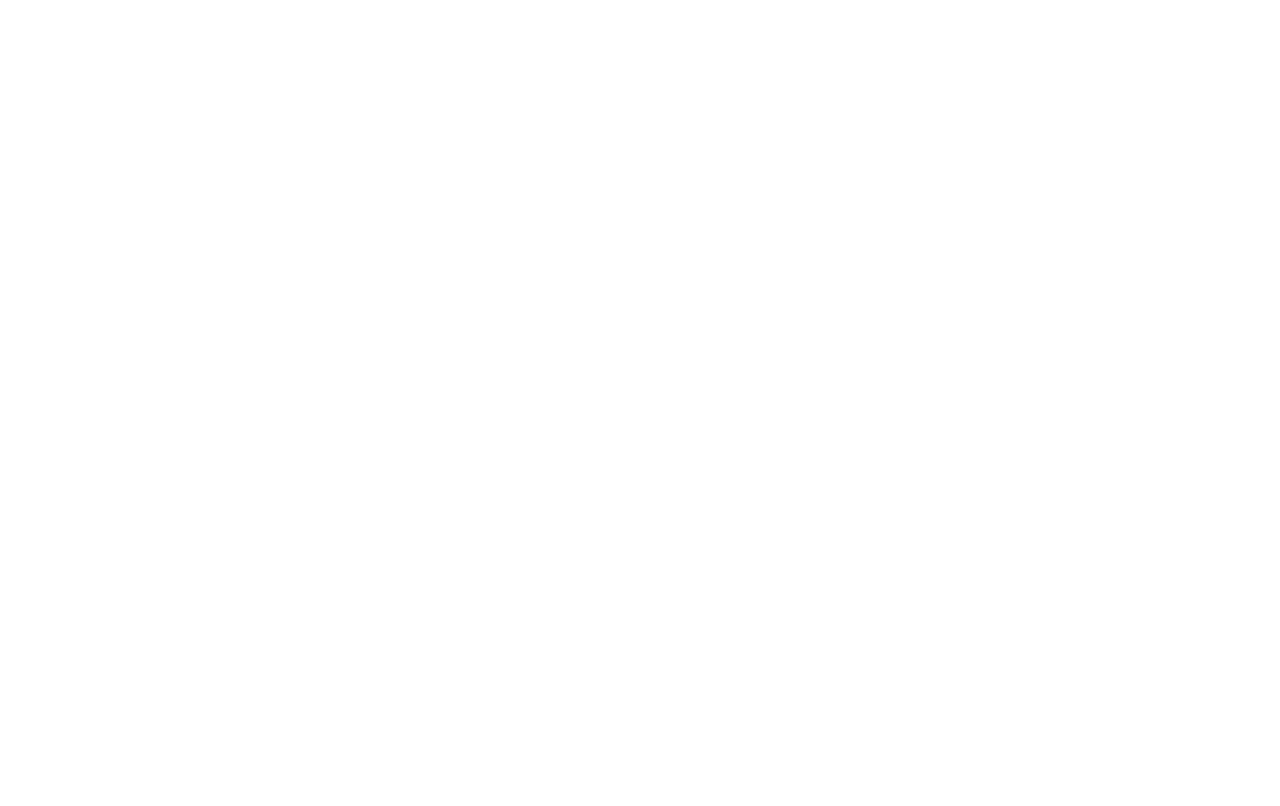
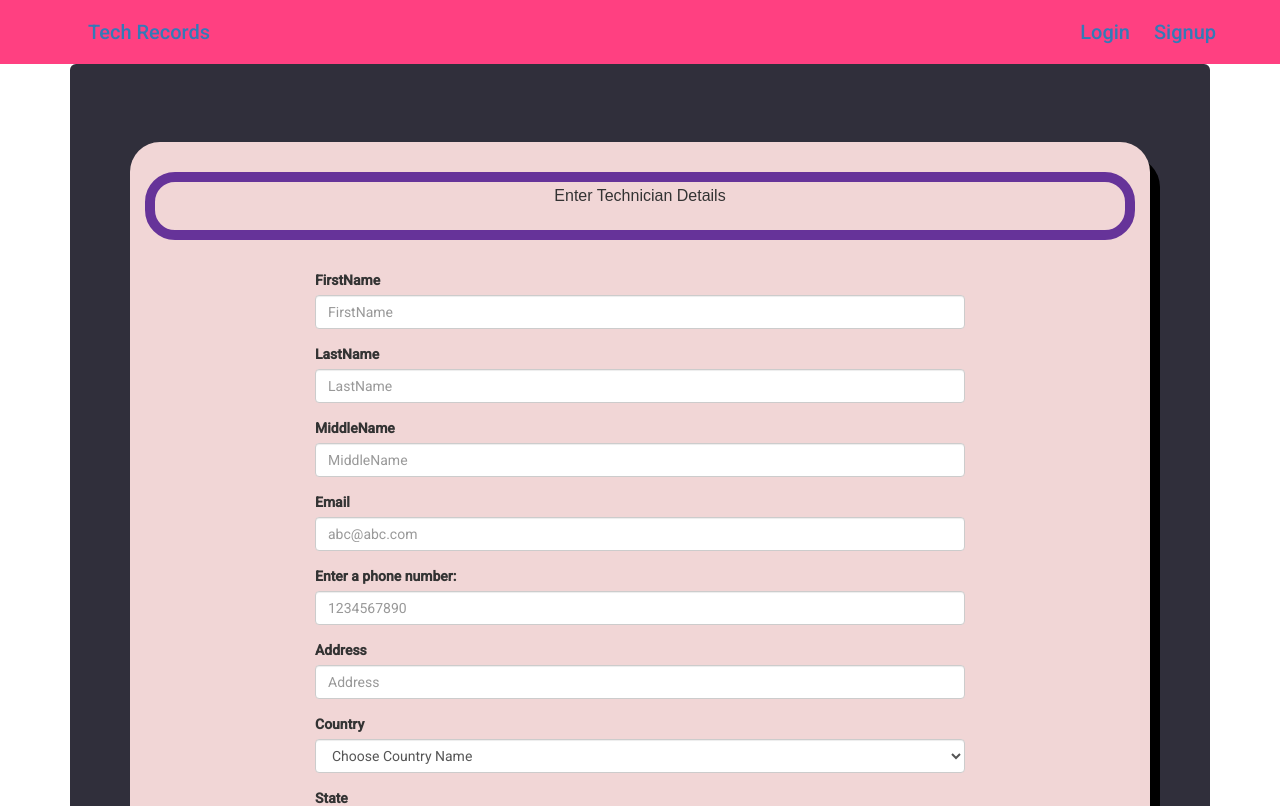
Before and after one commit to Akash-2204/VitaSoft, an Angular app: page / in a window 1280 px wide. Shown: the top 806 px of the page. Built offline with nearby package versions, Linux system fonts and the light colour scheme.

Commit message:
final commit

```diff
--- a/angular.json
+++ b/angular.json
@@ -31,6 +31,7 @@
               "src/assets"
             ],
             "styles": [
+              "./node_modules/@angular/material/prebuilt-themes/indigo-pink.css",
               "src/styles.css"
             ],
             "scripts": []
@@ -94,6 +95,7 @@
               "src/assets"
             ],
             "styles": [
+              "./node_modules/@angular/material/prebuilt-themes/indigo-pink.css",
               "src/styles.css"
             ],
             "scripts": []
--- a/package.json
+++ b/package.json
@@ -12,10 +12,12 @@
   "private": true,
   "dependencies": {
     "@angular/animations": "~11.2.8",
+    "@angular/cdk": "^11.2.13",
     "@angular/common": "~11.2.8",
     "@angular/compiler": "~11.2.8",
     "@angular/core": "~11.2.8",
     "@angular/forms": "~11.2.8",
+    "@angular/material": "^11.2.13",
     "@angular/platform-browser": "~11.2.8",
     "@angular/platform-browser-dynamic": "~11.2.8",
     "@angular/router": "~11.2.8",
--- a/src/app/app.component.html
+++ b/src/app/app.component.html
@@ -1,4 +1,6 @@
 <app-navigation></app-navigation>
+
 <div class="container">
+
     <router-outlet></router-outlet>
 </div>
--- a/src/app/app.module.ts
+++ b/src/app/app.module.ts
@@ -1,6 +1,6 @@
 import { NgModule } from '@angular/core';
 import { BrowserModule } from '@angular/platform-browser';
-import { FormsModule, FormGroup} from '@angular/forms';
+import { FormsModule} from '@angular/forms';
 import { ReactiveFormsModule } from "@angular/forms";
 import { AppRoutingModule } from './app-routing.module';
 import { AppComponent,  } from './app.component';
@@ -45,7 +45,6 @@ import { MatRippleModule } from '@angular/material/core';
     ReactiveFormsModule,
     HttpClientModule,
     MatRippleModule,
-    FormGroup
 
   ],
   entryComponents: [
--- a/src/app/components/login/login.component.ts
+++ b/src/app/components/login/login.component.ts
@@ -1,6 +1,5 @@
 import { Component, NgModule, OnInit } from "@angular/core";
 import { FormControl, FormGroup, Validators } from "@angular/forms";
-import { MatFormFieldModule } from '@angular/material/form-field';
 import { AuthService } from "src/app/services/auth.service";
 
 
@@ -15,11 +14,11 @@ export class LoginComponent implements OnInit {
 
 
 
-  constructor(private authService: AuthService, private FormGroup: FormGroup) {
+  constructor(private authService: AuthService) {
 
   }
 
-  loginForm: FormGroup;
+  loginForm!: FormGroup;
 
   ngOnInit(): void {
     this.loginForm = this.createFormGroup();
--- a/src/app/components/navigation/navigation.component.css
+++ b/src/app/components/navigation/navigation.component.css
@@ -0,0 +1,17 @@
+mat-toolbar {
+  display: flex;
+  justify-content: space-between;
+  padding: 0 64px;
+
+}
+
+a {
+        text-decoration: none ;
+
+        &.active-link {
+            color: rgb(250, 12, 12);
+        }
+        span {
+        margin-left: 24px;
+        }
+  }
--- a/src/app/components/navigation/navigation.component.html
+++ b/src/app/components/navigation/navigation.component.html
@@ -1,42 +1,18 @@
-<nav class="navbar navbar-expand-lg navbar-light bg-light">
-    <a class="navbar-brand" routerLink="/">Navbar</a>
-    <button class="navbar-toggler" type="button" data-toggle="collapse" data-target="#navbarSupportedContent"
-        aria-controls="navbarSupportedContent" aria-expanded="false" aria-label="Toggle navigation">
-        <span class="navbar-toggler-icon"></span>
-    </button>
 
-    <div class="collapse navbar-collapse" id="navbarSupportedContent">
-        <ul class="navbar-nav mr-auto">
-            <li class="nav-item active">
-                <a
-                class="nav-link"
-                routerLink="/"
-                *ngIf="!isAuthenticated"
-                routerLinkActive="active-link"
-                >
-                Signup
-                <span class="sr-only">(current)</span></a>
-            </li>
-            <li class="nav-item">
-                <a
-                class="nav-link"
-                *ngIf="!isAuthenticated"
-                routerLinkActive="active-link"
-                routerLink="/login"
-                >
-                Login
-            </a>
-            </li>
-            <li class="nav-item">
-                <a class="nav-link" *ngIf="!isAuthenticated" (click)="logout()" routerLinkActive="active-link" routerLink="/login">
-                    Logout
-                </a>
-            </li>
-            <li class="nav-item">
-                <a class="nav-link"routerLink="/forms/save-details">users</a>
-            </li>
+<mat-toolbar color="accent">
+    <span>
+        <a routerLink="/">
+            <span>Tech Records</span>
+        </a>
+    </span>
+    <span>
 
-        </ul>
+        <a class="space" *ngIf="!isAuthenticated" routerLinkActive="active-link" routerLink="/login">
+            <span>Login</span>
+        </a>
 
-    </div>
-</nav>
+        <a *ngIf="!isAuthenticated" routerLinkActive="active-link" routerLink="/signup">
+            <span>Signup</span>
+        </a>
+    </span>
+</mat-toolbar>
--- a/src/app/components/signup/signup.component.ts
+++ b/src/app/components/signup/signup.component.ts
@@ -1,6 +1,6 @@
 import { formatCurrency } from '@angular/common';
 import { Component, NgModule,  OnInit } from '@angular/core';
-import { NgForm, FormControl, FormGroup, Validators } from '@angular/forms';
+import { NgForm } from '@angular/forms';
 import { Router } from "@angular/router";
 
 import { AuthService } from "src/app/services/auth.service";
--- a/src/app/services/auth.service.ts
+++ b/src/app/services/auth.service.ts
@@ -16,7 +16,7 @@ export class AuthService {
   private url = "http://localhost:3000/auth";
 
   isUserLoggedIn$ = new BehaviorSubject<boolean>(false);
-  userId: Pick<User, "id">;
+  userId!: Pick<User, "id">;
 
   httpOptions: { headers: HttpHeaders } = {
     headers: new HttpHeaders({ "Content-Type": "application/json" }),
@@ -45,14 +45,14 @@ export class AuthService {
     userId: Pick<User, "id">;
   }> {
     return this.http
-      .post(`${this.url}/login`, { email, password }, this.httpOptions)
+      .post<any>(`${this.url}/login`, { email, password }, this.httpOptions)
       .pipe(
         first(),
         tap((tokenObject: { token: string; userId: Pick<User, "id"> }) => {
           this.userId = tokenObject.userId;
           localStorage.setItem("token", tokenObject.token);
           this.isUserLoggedIn$.next(true);
-          this.router.navigate(["posts"]);
+          this.router.navigate([""]);
         }),
         catchError(
           this.errorHandlerService.handleError<{
--- a/src/index.html
+++ b/src/index.html
@@ -11,7 +11,7 @@
   <link href="https://fonts.googleapis.com/css2?family=Roboto:wght@300;400;500&display=swap" rel="stylesheet">
   <link href="https://fonts.googleapis.com/icon?family=Material+Icons" rel="stylesheet">
 </head>
-<body>
+<body class="mat-typography">
   <app-root></app-root>
 </body>
 </html>
```
Also changed, not shown: 1 other file (tests, documents, lock files or other folders).
